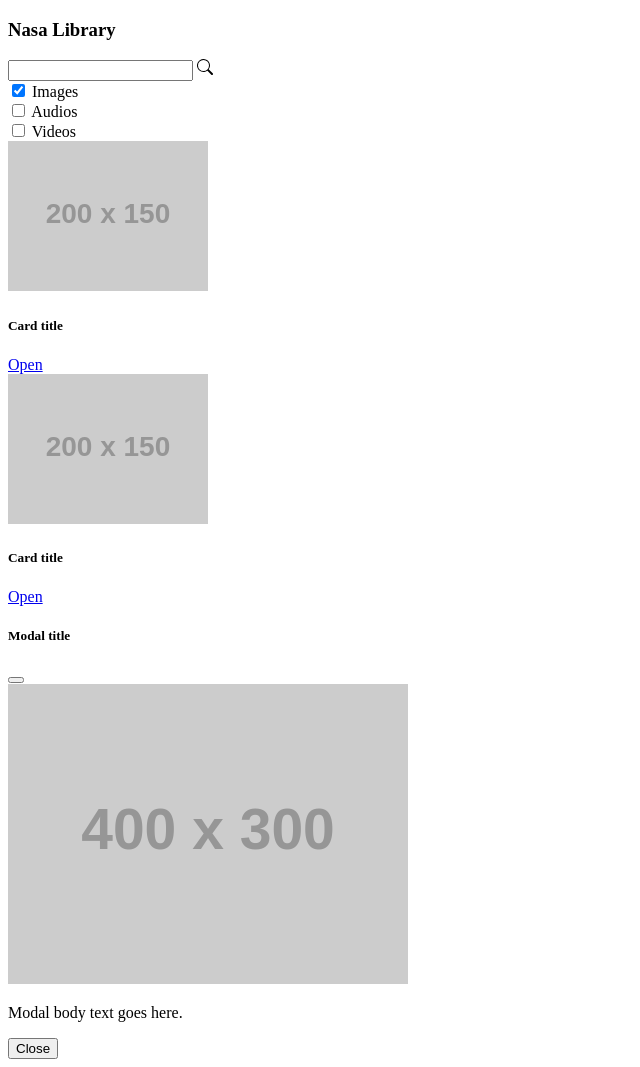
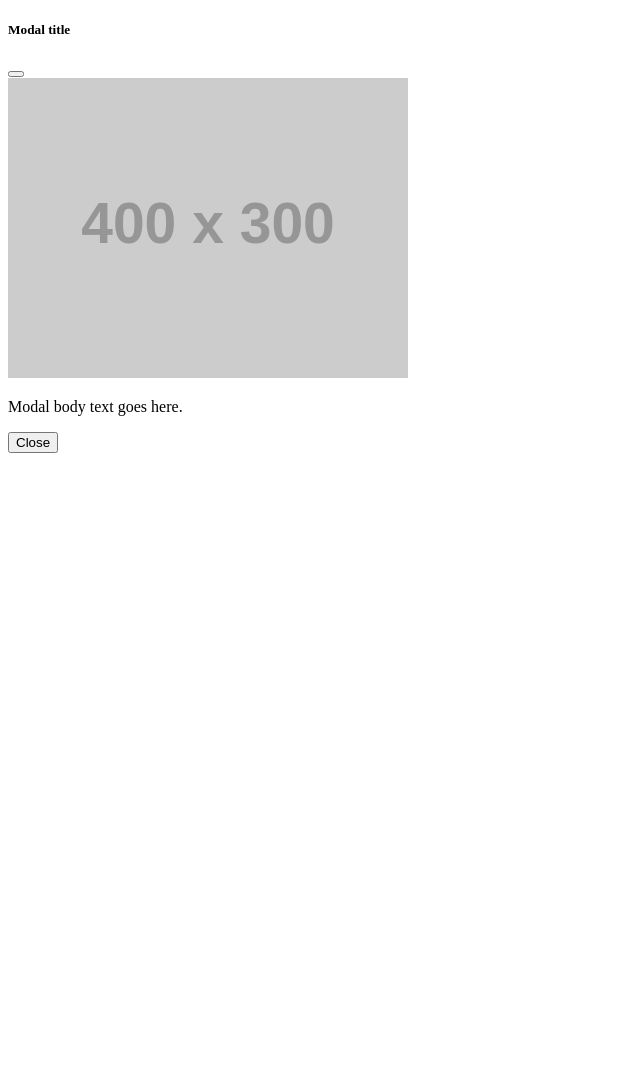
Before and after one commit to jarenal/nasa-library, a Symfony app: template src/templates/frontend/index.html.twig in a window 1280 px wide. Shown: the whole page, without its empty margins (0-640 px from the left). After the commit the page ends 453 px from the top, so only its background shows below. Run offline with Twig, Linux system fonts and the light colour scheme; the template is opened without the code that fills it, so the values that code supplies are empty; grey boxes labelled with a size stand in for pictures from a placeholder-image service; some libraries are stand-ins or nearby versions.

Commit message:
Migrates front to VueJS and implements basic functionalities

```diff
--- a/src/templates/frontend/index.html.twig
+++ b/src/templates/frontend/index.html.twig
@@ -8,60 +8,7 @@
 </style>
 
 <div class="container text-center">
-    <div class="row">
-        <div class="offset-3 col-6 align-self-center mb-3">
-            <h3>Nasa Library</h3>
-            <form>
-                <div class="input-group mb-3">
-                    <input type="text" class="form-control" name="query">
-                    <span class="input-group-text" id="basic-addon1">
-                        <svg xmlns="http://www.w3.org/2000/svg" width="16" height="16" fill="currentColor" class="bi bi-search" viewBox="0 0 16 16">
-                            <path d="M11.742 10.344a6.5 6.5 0 1 0-1.397 1.398h-.001c.03.04.062.078.098.115l3.85 3.85a1 1 0 0 0 1.415-1.414l-3.85-3.85a1.007 1.007 0 0 0-.115-.1zM12 6.5a5.5 5.5 0 1 1-11 0 5.5 5.5 0 0 1 11 0z"></path>
-                        </svg>
-                    </span>
-                </div>
-
-                <div class="form-check form-check-inline">
-                    <input class="form-check-input" type="checkbox" value="" id="media-type-images" checked>
-                    <label class="form-check-label" for="media-type-images">
-                        Images
-                    </label>
-                </div>
-                <div class="form-check form-check-inline">
-                    <input class="form-check-input" type="checkbox" value="" id="media-type-audios">
-                    <label class="form-check-label" for="media-type-audios">
-                        Audios
-                    </label>
-                </div>
-                <div class="form-check form-check-inline">
-                    <input class="form-check-input" type="checkbox" value="" id="media-type-videos">
-                    <label class="form-check-label" for="media-type-videos">
-                        Videos
-                    </label>
-                </div>
-            </form>
-        </div>
-    </div>
-    <div class="row">
-        <div class="col">
-            <div class="d-flex justify-content-center">
-                <div class="card m-3" style="width: 18rem;">
-                    <img src="https://dummyimage.com/200x150/000/fff.png" class="card-img-top">
-                    <div class="card-body">
-                        <h5 class="card-title">Card title</h5>
-                        <a href="#" class="btn btn-primary" data-bs-toggle="modal" data-bs-target="#exampleModal">Open</a>
-                    </div>
-                </div>
-                <div class="card m-3" style="width: 18rem;">
-                    <img src="https://dummyimage.com/200x150/000/fff.png" class="card-img-top">
-                    <div class="card-body">
-                        <h5 class="card-title">Card title</h5>
-                        <a href="#" class="btn btn-primary" data-bs-toggle="modal" data-bs-target="#exampleModal">Open</a>
-                    </div>
-                </div>
-            </div>
-        </div>
-    </div>
+    <div id="app"></div>
 </div>
 <div id="exampleModal" class="modal" tabindex="-1">
     <div class="modal-dialog modal-dialog-centered">
```
Also changed, not shown: src/assets/app.js (+9 -1 lines), src/assets/components/AppComponent.vue (added, +30 -0 lines), src/assets/components/ResultsComponent.vue (added, +33 -0 lines), src/assets/components/SeekerComponent.vue (added, +88 -0 lines), src/assets/store.js (added, +16 -0 lines).
